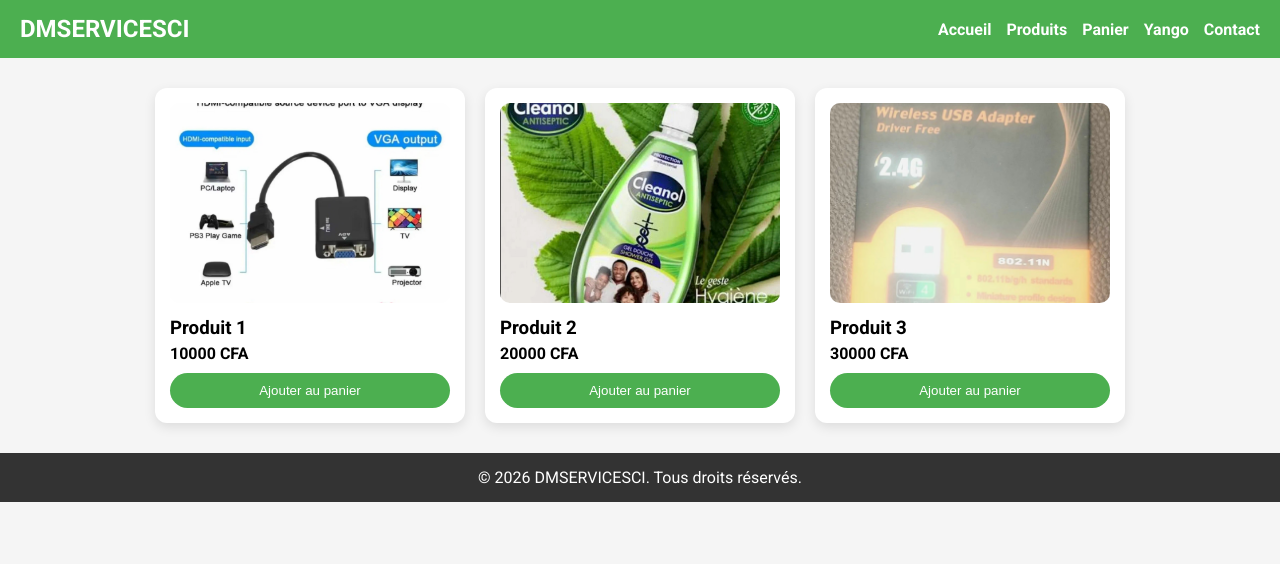
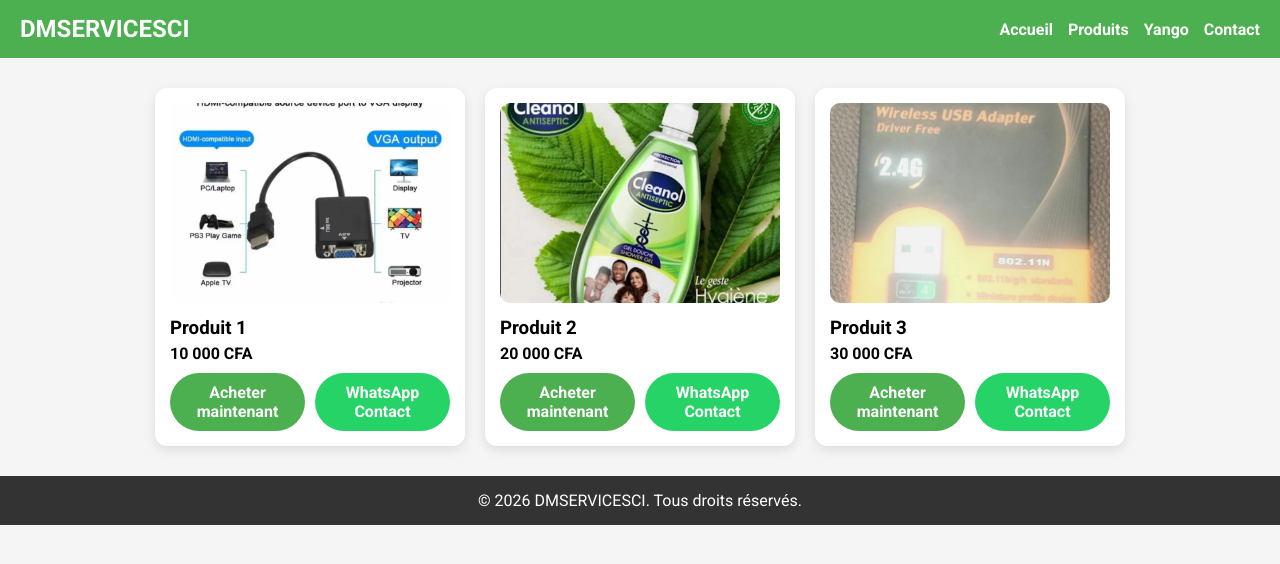
Before and after one commit to dmservicesci/DMSERVICESCI, a plain HTML site: page produits.html in a window 1280 px wide. Drawn offline with Linux system fonts and the light colour scheme.

Commit message:
Update produits.html

```diff
--- a/produits.html
+++ b/produits.html
@@ -11,7 +11,7 @@
 header{background:#4CAF50;color:white;padding:15px 20px;display:flex;justify-content:space-between;align-items:center;position:sticky;top:0;z-index:1000;}
 header h1{font-size:24px;}
 nav{display:flex;gap:15px;}
-nav a{color:white;font-weight:600;position:relative;text-decoration:none;}
+nav a{color:white;font-weight:600;text-decoration:none;position:relative;}
 nav a::after{content:"";position:absolute;width:0;height:2px;bottom:-4px;left:0;background:#FFD700;transition:0.3s;}
 nav a:hover::after{width:100%;}
 .nav-toggle{display:none;flex-direction:column;gap:4px;cursor:pointer;}
@@ -23,8 +23,11 @@
 .card img{width:100%;height:200px;object-fit:cover;border-radius:10px;margin-bottom:10px;}
 .card h3{margin-bottom:5px;}
 .card p{font-weight:bold;margin-bottom:10px;}
-.card button{width:100%;padding:10px;background:#4CAF50;color:white;border:none;border-radius:50px;cursor:pointer;transition:0.3s;}
-.card button:hover{background:#45A049;transform:scale(1.05);}
+.btn-group{display:flex;gap:10px;}
+.btn{flex:1;padding:10px;background:#4CAF50;color:white;border:none;border-radius:50px;cursor:pointer;transition:0.3s;text-align:center;text-decoration:none;font-weight:bold;}
+.btn:hover{background:#45A049;transform:scale(1.05);}
+.btn-whatsapp{background:#25D366;}
+.btn-whatsapp:hover{background:#1DA851;}
 footer{text-align:center;padding:15px;background:#333;color:white;margin-top:30px;}
 </style>
 </head>
@@ -36,7 +39,6 @@
 <nav id="navMenu">
 <a href="index.html">Accueil</a>
 <a href="produits.html">Produits</a>
-<a href="panier.html">Panier</a>
 <a href="yango.html">Yango</a>
 <a href="contact.html">Contact</a>
 </nav>
@@ -46,22 +48,31 @@
 <div class="card">
   <img src="images/produit1.jpg" alt="Produit 1">
   <h3>Produit 1</h3>
-  <p>10000 CFA</p>
-  <button onclick="ajouterPanier('Produit 1',10000)">Ajouter au panier</button>
+  <p>10 000 CFA</p>
+  <div class="btn-group">
+    <a href="#" class="btn" onclick="acheterMaintenant('Produit 1')">Acheter maintenant</a>
+    <a href="https://wa.me/2250596855775" target="_blank" class="btn btn-whatsapp">WhatsApp Contact</a>
+  </div>
 </div>
 
 <div class="card">
   <img src="images/produit2.jpg" alt="Produit 2">
   <h3>Produit 2</h3>
-  <p>20000 CFA</p>
-  <button onclick="ajouterPanier('Produit 2',20000)">Ajouter au panier</button>
+  <p>20 000 CFA</p>
+  <div class="btn-group">
+    <a href="#" class="btn" onclick="acheterMaintenant('Produit 2')">Acheter maintenant</a>
+    <a href="https://wa.me/2250596855775" target="_blank" class="btn btn-whatsapp">WhatsApp Contact</a>
+  </div>
 </div>
 
 <div class="card">
   <img src="images/produit3.jpg" alt="Produit 3">
   <h3>Produit 3</h3>
-  <p>30000 CFA</p>
-  <button onclick="ajouterPanier('Produit 3',30000)">Ajouter au panier</button>
+  <p>30 000 CFA</p>
+  <div class="btn-group">
+    <a href="#" class="btn" onclick="acheterMaintenant('Produit 3')">Acheter maintenant</a>
+    <a href="https://wa.me/2250596855775" target="_blank" class="btn btn-whatsapp">WhatsApp Contact</a>
+  </div>
 </div>
 </main>
 
@@ -72,11 +83,10 @@
 <script>
 function toggleNav(){document.getElementById('navMenu').classList.toggle('active');}
 
-function ajouterPanier(nom, prix){
-    let panier = JSON.parse(localStorage.getItem('panier') || '[]');
-    panier.push({nom, prix});
-    localStorage.setItem('panier', JSON.stringify(panier));
-    alert(nom + " a été ajouté au panier !");
+function acheterMaintenant(produit){
+    alert("Redirection vers paiement pour : " + produit);
+    // Ici tu peux mettre ton lien de paiement réel
+    // Exemple : window.location.href = "https://linktopayment.com";
 }
 </script>
 
```
